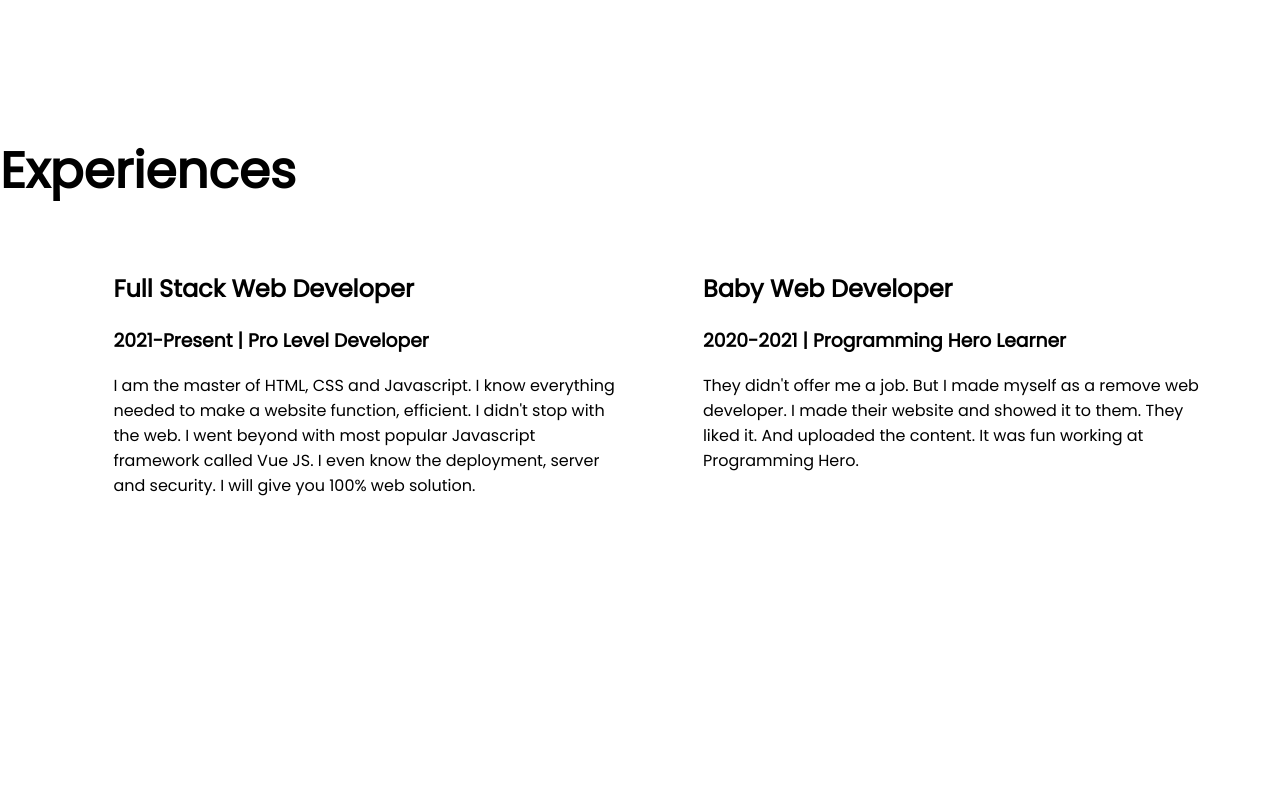
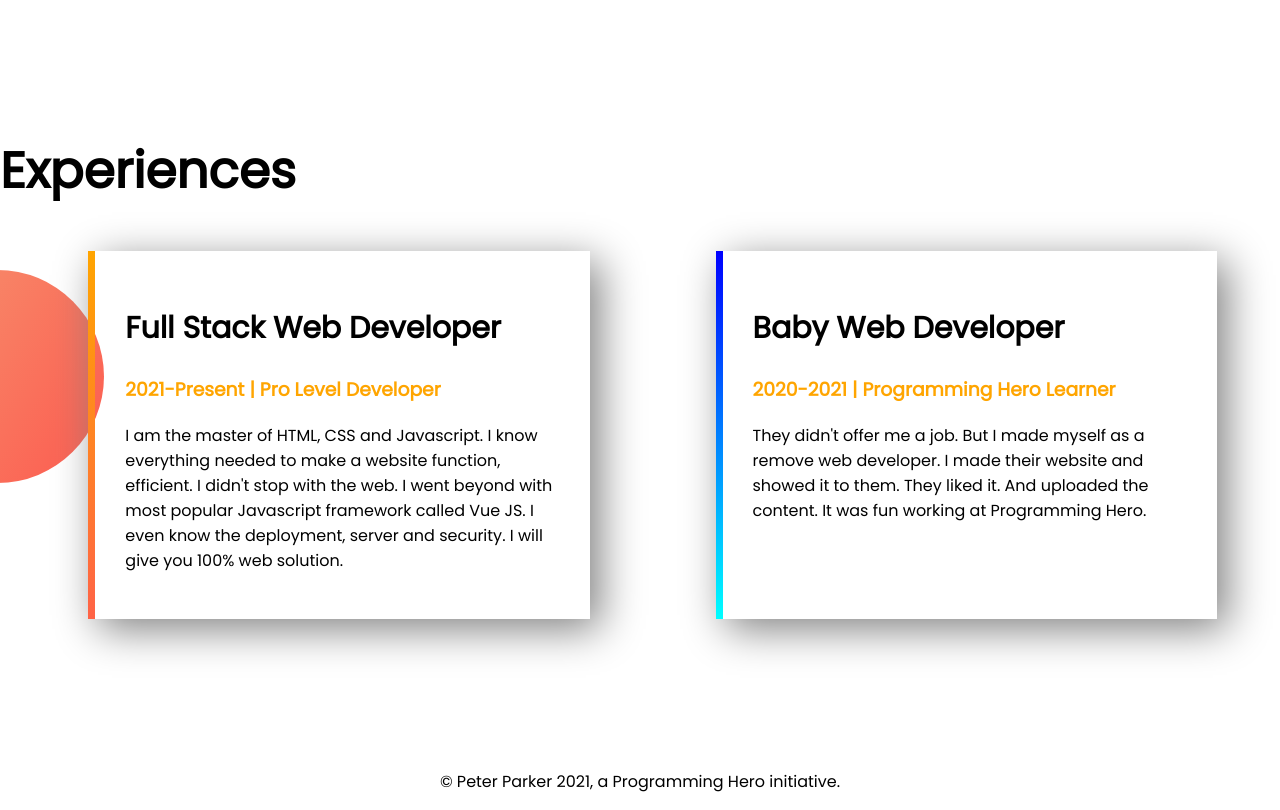
Before and after one commit to Aburaian/developer-potfolio, a plain HTML site: page index.html in a window 1280 px wide. Shown: the part 1160-1970 px from the top of the page. Before the commit the page ends 1824 px from the top, so only its background shows below. Drawn offline with Linux system fonts and the light colour scheme.

Commit message:
all code added

```diff
--- a/index.html
+++ b/index.html
@@ -37,17 +37,20 @@
     <section class="content-area">
         <h1>Experiences</h1>
         <div class="flexible-container">
-            <div class="column">
+            <div id="web-border-color" class="web">
                 <h2>Full Stack Web Developer</h2>
-                <h3>2021-Present | Pro Level Developer</h3>
+                <h3 class="orange">2021-Present | Pro Level Developer</h3>
                 <p>I am the master of HTML, CSS and Javascript. I know everything needed to make a website function, efficient. I didn't stop with the web. I went beyond with most popular Javascript framework called Vue JS. I even know the deployment, server and security. I will give you 100% web solution.</p>
             </div>
-            <div class="column">
+            <div id="web-border" class="web">
             <h2>Baby Web Developer</h2>
-            <h3>2020-2021 | Programming Hero Learner</h3>
+            <h3 class="orange">2020-2021 | Programming Hero Learner</h3>
             <p>They didn't offer me a job. But I made myself as a remove web developer. I made their website and showed it to them. They liked it. And uploaded the content. It was fun working at Programming Hero.</p>
             </div>
         </div>
     </section>
+    <footer>
+        <p>© Peter Parker 2021, a Programming Hero initiative.</p>
+    </footer>
 </body>
 </html>
--- a/style.css
+++ b/style.css
@@ -4,6 +4,9 @@ body{
 }
 h1{
     font-size: 50px;
+}
+h2{
+    font-size: 30px;
 }
 .orange{
     color: orange;
@@ -41,3 +44,28 @@ h1{
     background-position-y: bottom;
 
 }
+.content-area{
+    background-image: url(images/exp-bg.png);
+    background-repeat: no-repeat;
+    background-position: left;
+}
+.web{
+    width: 40%;
+    margin-left: 5%;
+    margin-right: 5%;
+    box-shadow: 10px 10px 40px grey;
+    padding: 30px;
+}
+#web-border-color{
+    border-left: 7px solid;
+    border-image: linear-gradient(orange, tomato);
+    border-image-slice: 1;
+}
+#web-border{
+    border-left: 7px solid;
+    border-image: linear-gradient(blue, cyan);
+    border-image-slice: 1;
+}
+footer p{
+    text-align: center;
+}
```
